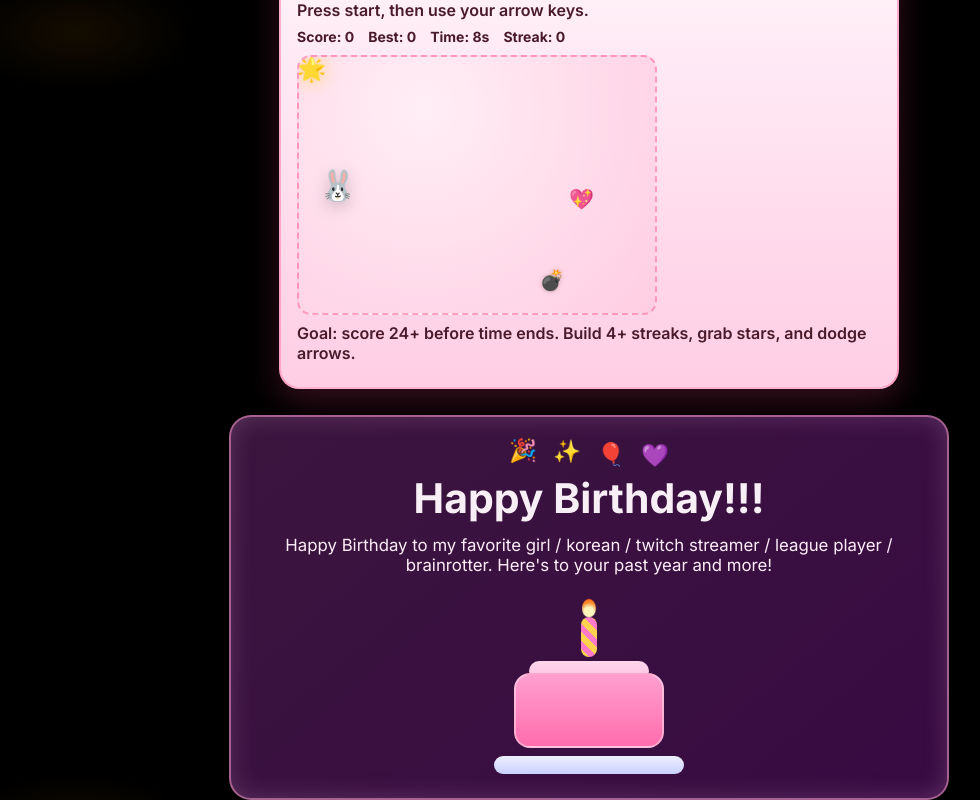
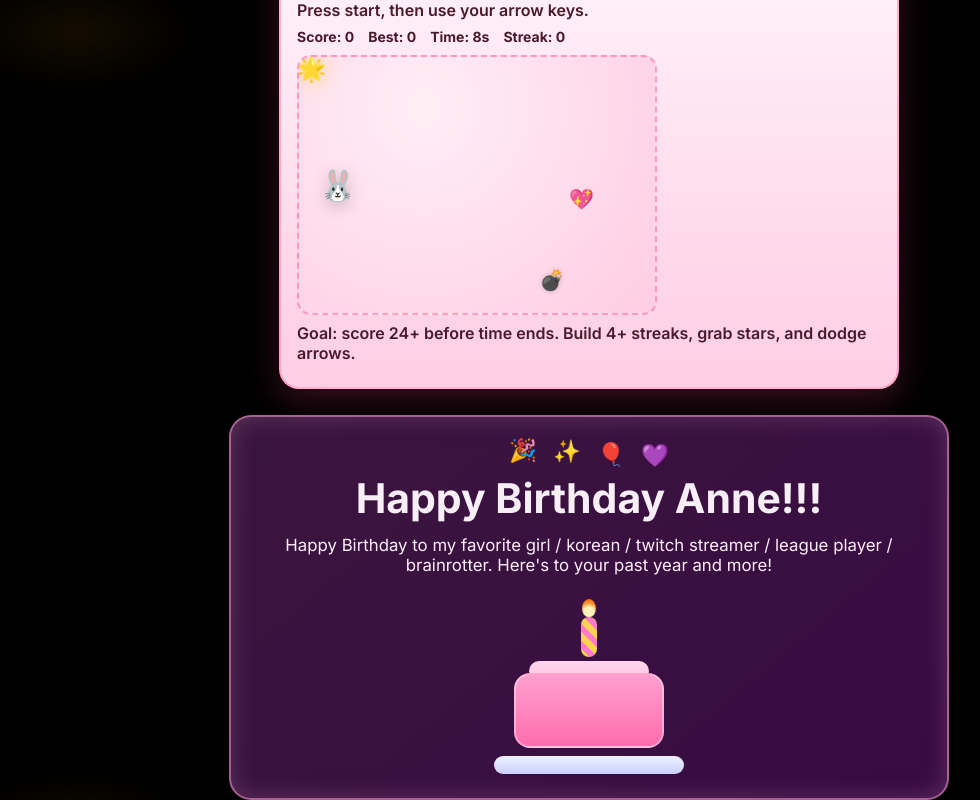
Before and after one commit to shengh318/forget_list, a Next.js app: page / in a window 1280 px wide. Shown: the part 848-1648 px from the top of the page, without its empty margins (51-1031 px from the left). Built offline with nearby package versions, Linux system fonts and the light colour scheme.

Commit message:
more specific

```diff
--- a/src/app/components/HappyBirthday.tsx
+++ b/src/app/components/HappyBirthday.tsx
@@ -8,7 +8,7 @@ export default function HappyBirthday() {
         <span>💜</span>
       </div>
 
-      <h2>Happy Birthday!!!</h2>
+      <h2>Happy Birthday Anne!!!</h2>
       <p>
         Happy Birthday to my favorite girl / korean / twitch streamer / league player /
         brainrotter. Here&apos;s to your past year and more!
```
